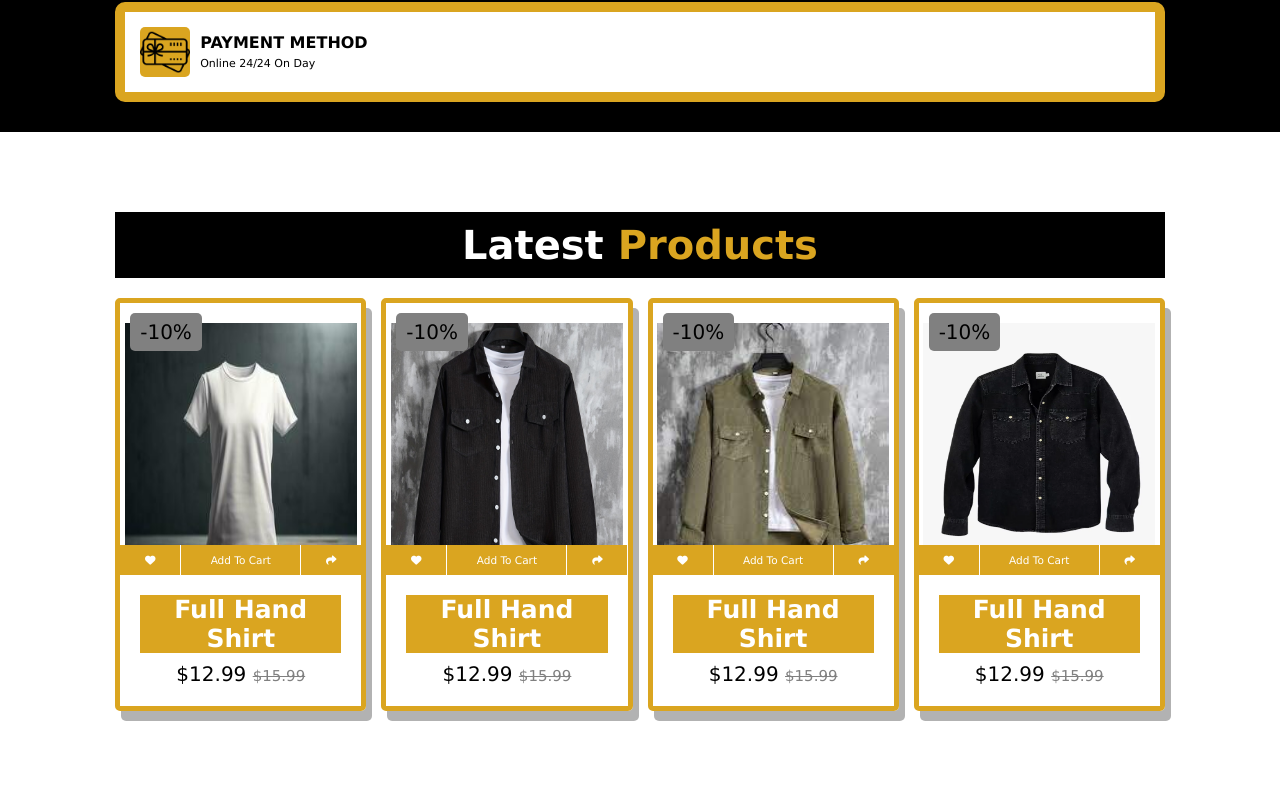
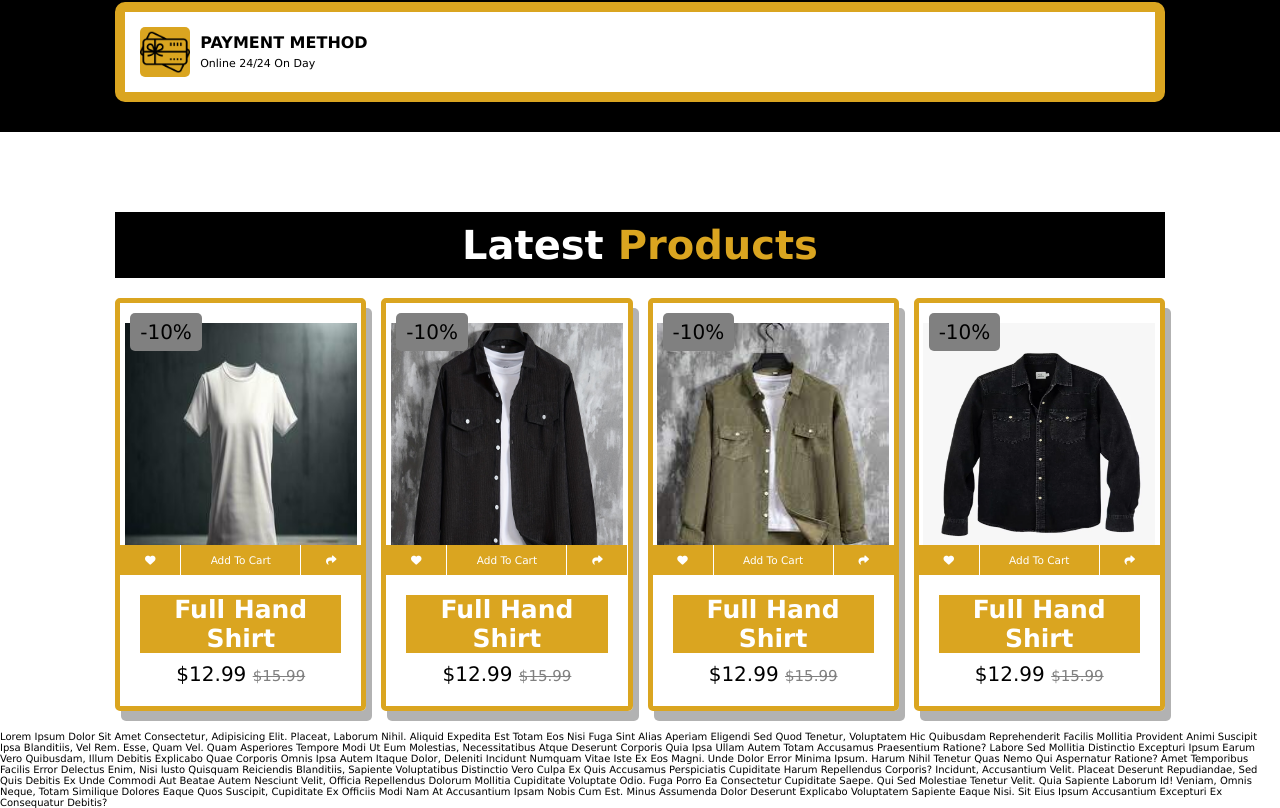
Before and after one commit to safaroque7/clothSakib, a plain HTML site: page index.html in a window 1280 px wide. Shown: the part 1621-2429 px from the top of the page. Before the commit the page ends 2352 px from the top, so only its background shows below. Drawn offline with Linux system fonts and the light colour scheme; files whose address does not match are found by name.

Commit message:
footer design

```diff
--- a/index.html
+++ b/index.html
@@ -197,7 +197,11 @@
     <!-- products section end -->
 
 
-
+<div class="footer">
+    <p>
+        Lorem ipsum dolor sit amet consectetur, adipisicing elit. Placeat, laborum nihil. Aliquid expedita est totam eos nisi fuga sint alias aperiam eligendi sed quod tenetur, voluptatem hic quibusdam reprehenderit facilis mollitia provident animi suscipit ipsa blanditiis, vel rem. Esse, quam vel. Quam asperiores tempore modi ut eum molestias, necessitatibus atque deserunt corporis quia ipsa ullam autem totam accusamus praesentium ratione? Labore sed mollitia distinctio excepturi ipsum earum vero quibusdam, illum debitis explicabo quae corporis omnis ipsa autem itaque dolor, deleniti incidunt numquam vitae iste ex eos magni. Unde dolor error minima ipsum. Harum nihil tenetur quas nemo qui aspernatur ratione? Amet temporibus facilis error delectus enim, nisi iusto quisquam reiciendis blanditiis, sapiente voluptatibus distinctio vero culpa ex quis accusamus perspiciatis cupiditate harum repellendus corporis? Incidunt, accusantium velit. Placeat deserunt repudiandae, sed quis debitis ex unde commodi aut beatae autem nesciunt velit, officia repellendus dolorum mollitia cupiditate voluptate odio. Fuga porro ea consectetur cupiditate saepe. Qui sed molestiae tenetur velit. Quia sapiente laborum id! Veniam, omnis neque, totam similique dolores eaque quos suscipit, cupiditate ex officiis modi nam at accusantium ipsam nobis cum est. Minus assumenda dolor deserunt explicabo voluptatem sapiente eaque nisi. Sit eius ipsum accusantium excepturi ex consequatur debitis?
+    </p>
+</div>
 
 </body>
 </html>
```
